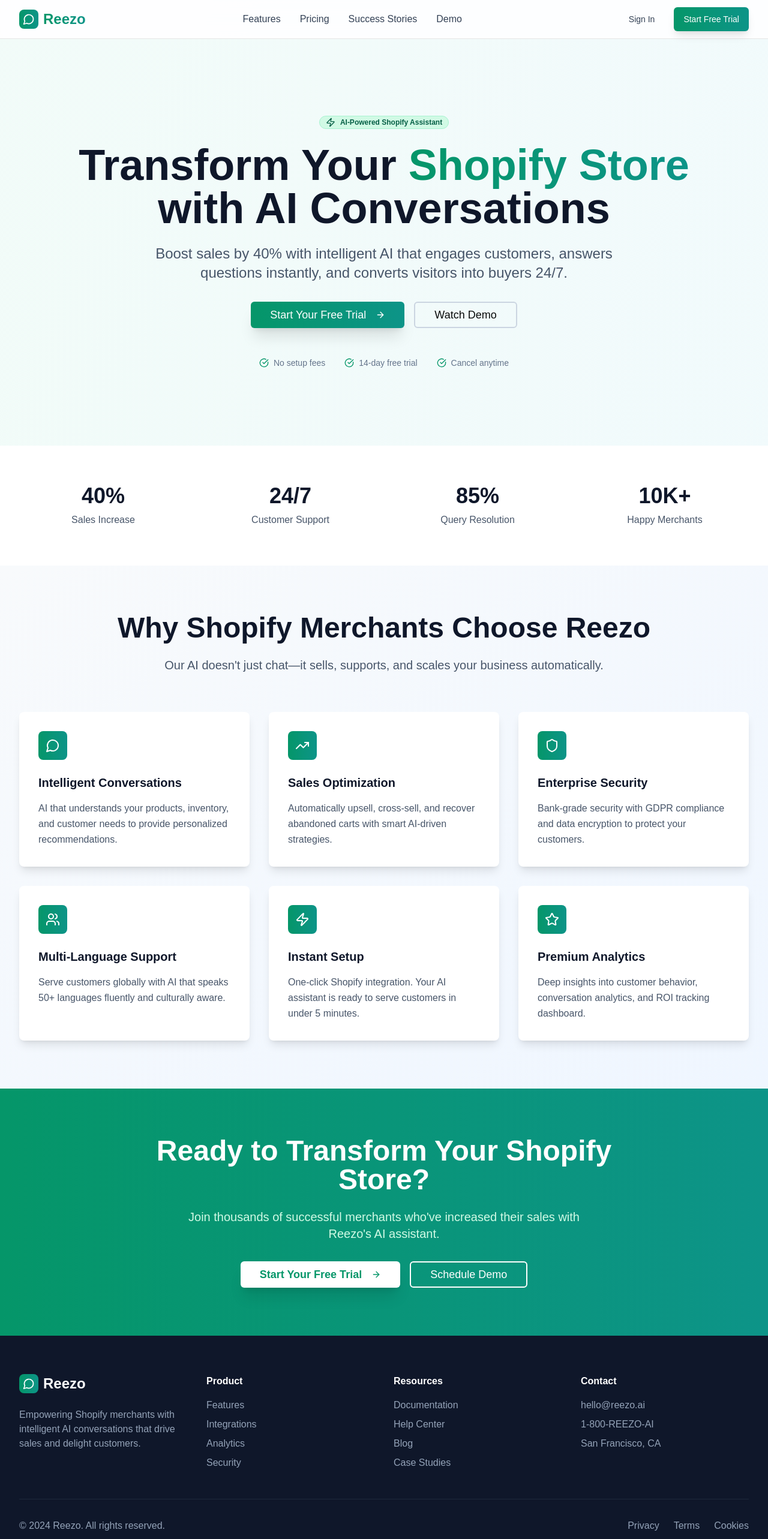
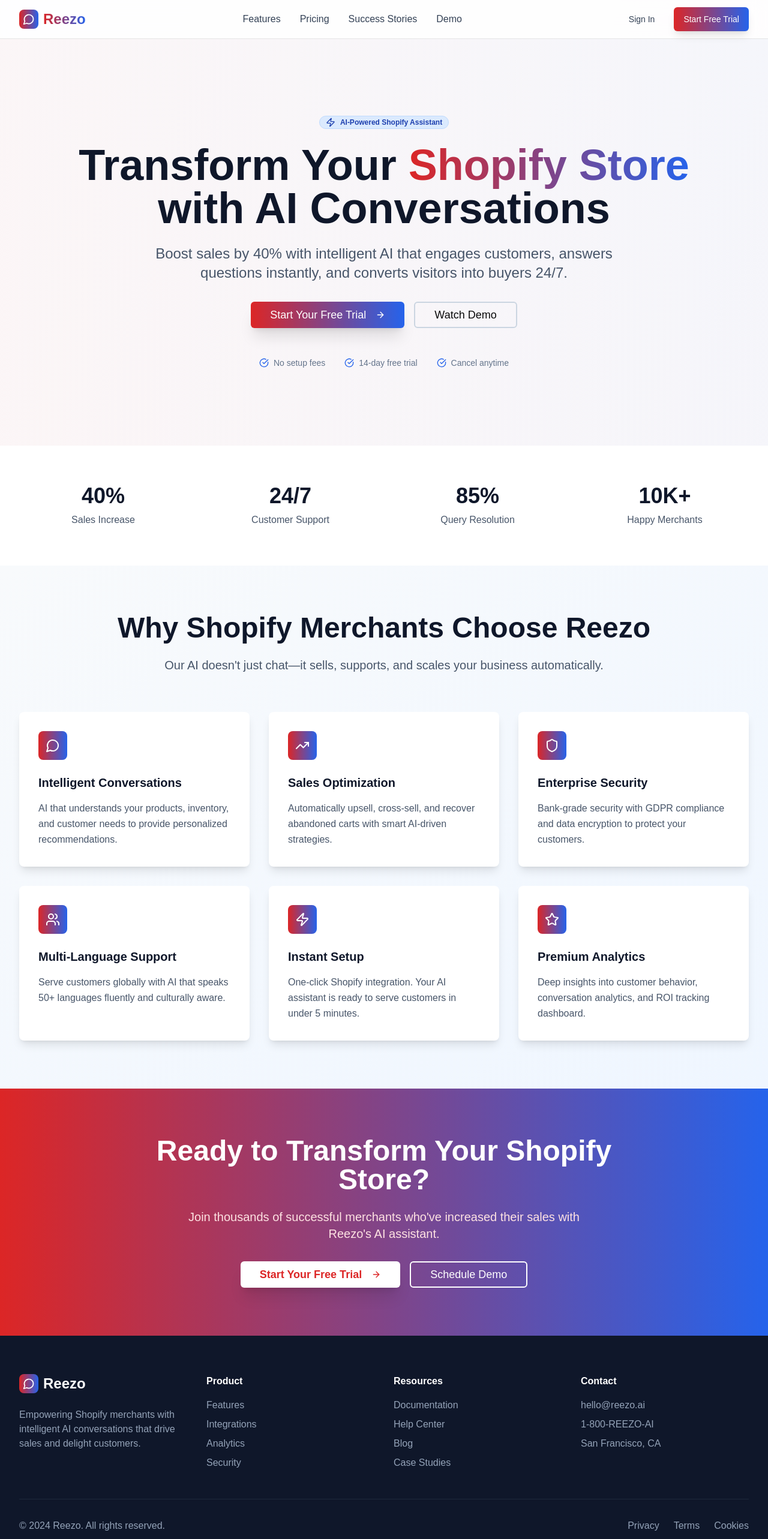
Before and after one commit to BalanaguYashwanth/reezo-website, a Next.js app: page / in a window 1280 px wide. Shown: the top 2566 px of the page at 60% size. Built offline with nearby package versions, Linux system fonts and the light colour scheme.

Commit message:
feat: update homepage with American flag color scheme
Switch to red, white, blue for premium US merchant appeal

#VERCEL_SKIP

Co-authored-by: B.yashwanth <36238382+BalanaguYashwanth@users.noreply.github.com>

```diff
--- a/app/page.tsx
+++ b/app/page.tsx
@@ -5,40 +5,40 @@ import { ArrowRight, MessageCircle, TrendingUp, Zap, Shield, Users, Star, CheckC
 
 export default function HomePage() {
   return (
-    <div className="min-h-screen bg-gradient-to-br from-slate-50 to-blue-50">
+    <div className="min-h-screen bg-gradient-to-br from-slate-50 to-red-50">
       {/* Navigation */}
       <nav className="border-b bg-white/80 backdrop-blur-md sticky top-0 z-50">
         <div className="max-w-7xl mx-auto px-4 sm:px-6 lg:px-8">
           <div className="flex justify-between items-center h-16">
             <div className="flex items-center space-x-2">
-              <div className="w-8 h-8 bg-gradient-to-r from-emerald-600 to-teal-600 rounded-lg flex items-center justify-center">
+              <div className="w-8 h-8 bg-gradient-to-r from-red-600 to-blue-600 rounded-lg flex items-center justify-center">
                 <MessageCircle className="w-5 h-5 text-white" />
               </div>
-              <span className="text-2xl font-bold bg-gradient-to-r from-emerald-600 to-teal-600 bg-clip-text text-transparent">
+              <span className="text-2xl font-bold bg-gradient-to-r from-red-600 to-blue-600 bg-clip-text text-transparent">
                 Reezo
               </span>
             </div>
 
             <div className="hidden md:flex items-center space-x-8">
-              <a href="#features" className="text-slate-700 hover:text-emerald-600 font-medium transition-colors">
+              <a href="#features" className="text-slate-700 hover:text-blue-600 font-medium transition-colors">
                 Features
               </a>
-              <a href="#pricing" className="text-slate-700 hover:text-emerald-600 font-medium transition-colors">
+              <a href="#pricing" className="text-slate-700 hover:text-blue-600 font-medium transition-colors">
                 Pricing
               </a>
-              <a href="#testimonials" className="text-slate-700 hover:text-emerald-600 font-medium transition-colors">
+              <a href="#testimonials" className="text-slate-700 hover:text-blue-600 font-medium transition-colors">
                 Success Stories
               </a>
-              <a href="#demo" className="text-slate-700 hover:text-emerald-600 font-medium transition-colors">
+              <a href="#demo" className="text-slate-700 hover:text-blue-600 font-medium transition-colors">
                 Demo
               </a>
             </div>
 
             <div className="flex items-center space-x-4">
-              <Button variant="ghost" className="text-slate-700 hover:text-emerald-600">
+              <Button variant="ghost" className="text-slate-700 hover:text-blue-600">
                 Sign In
               </Button>
-              <Button className="bg-gradient-to-r from-emerald-600 to-teal-600 hover:from-emerald-700 hover:to-teal-700 text-white shadow-lg">
+              <Button className="bg-gradient-to-r from-red-600 to-blue-600 hover:from-red-700 hover:to-blue-700 text-white shadow-lg">
                 Start Free Trial
               </Button>
             </div>
@@ -48,17 +48,17 @@ export default function HomePage() {
 
       {/* Hero Section */}
       <section className="relative py-20 lg:py-32 overflow-hidden">
-        <div className="absolute inset-0 bg-gradient-to-r from-emerald-50/50 to-teal-50/50"></div>
+        <div className="absolute inset-0 bg-gradient-to-r from-red-50/50 to-blue-50/50"></div>
         <div className="relative max-w-7xl mx-auto px-4 sm:px-6 lg:px-8">
           <div className="text-center">
-            <Badge className="mb-6 bg-emerald-100 text-emerald-800 hover:bg-emerald-200 border-emerald-200">
+            <Badge className="mb-6 bg-blue-100 text-blue-800 hover:bg-blue-200 border-blue-200">
               <Zap className="w-4 h-4 mr-2" />
               AI-Powered Shopify Assistant
             </Badge>
 
             <h1 className="text-4xl md:text-6xl lg:text-7xl font-bold text-slate-900 mb-6 leading-tight">
               Transform Your{" "}
-              <span className="bg-gradient-to-r from-emerald-600 to-teal-600 bg-clip-text text-transparent">
+              <span className="bg-gradient-to-r from-red-600 to-blue-600 bg-clip-text text-transparent">
                 Shopify Store
               </span>
               <br />
@@ -73,7 +73,7 @@ export default function HomePage() {
             <div className="flex flex-col sm:flex-row gap-4 justify-center items-center mb-12">
               <Button
                 size="lg"
-                className="bg-gradient-to-r from-emerald-600 to-teal-600 hover:from-emerald-700 hover:to-teal-700 text-white px-8 py-4 text-lg shadow-xl hover:shadow-2xl transition-all duration-300"
+                className="bg-gradient-to-r from-red-600 to-blue-600 hover:from-red-700 hover:to-blue-700 text-white px-8 py-4 text-lg shadow-xl hover:shadow-2xl transition-all duration-300"
               >
                 Start Your Free Trial
                 <ArrowRight className="ml-2 w-5 h-5" />
@@ -81,7 +81,7 @@ export default function HomePage() {
               <Button
                 size="lg"
                 variant="outline"
-                className="border-2 border-slate-300 hover:border-emerald-600 hover:text-emerald-600 px-8 py-4 text-lg bg-transparent"
+                className="border-2 border-slate-300 hover:border-blue-600 hover:text-blue-600 px-8 py-4 text-lg bg-transparent"
               >
                 Watch Demo
               </Button>
@@ -89,15 +89,15 @@ export default function HomePage() {
 
             <div className="flex items-center justify-center space-x-8 text-sm text-slate-500">
               <div className="flex items-center">
-                <CheckCircle className="w-4 h-4 text-emerald-600 mr-2" />
+                <CheckCircle className="w-4 h-4 text-blue-600 mr-2" />
                 No setup fees
               </div>
               <div className="flex items-center">
-                <CheckCircle className="w-4 h-4 text-emerald-600 mr-2" />
+                <CheckCircle className="w-4 h-4 text-blue-600 mr-2" />
                 14-day free trial
               </div>
               <div className="flex items-center">
-                <CheckCircle className="w-4 h-4 text-emerald-600 mr-2" />
+                <CheckCircle className="w-4 h-4 text-blue-600 mr-2" />
                 Cancel anytime
               </div>
             </div>
@@ -142,7 +142,7 @@ export default function HomePage() {
           <div className="grid md:grid-cols-2 lg:grid-cols-3 gap-8">
             <Card className="border-0 shadow-lg hover:shadow-xl transition-shadow duration-300 bg-white">
               <CardContent className="p-8">
-                <div className="w-12 h-12 bg-gradient-to-r from-emerald-600 to-teal-600 rounded-lg flex items-center justify-center mb-6">
+                <div className="w-12 h-12 bg-gradient-to-r from-red-600 to-blue-600 rounded-lg flex items-center justify-center mb-6">
                   <MessageCircle className="w-6 h-6 text-white" />
                 </div>
                 <h3 className="text-xl font-bold text-slate-900 mb-4">Intelligent Conversations</h3>
@@ -155,7 +155,7 @@ export default function HomePage() {
 
             <Card className="border-0 shadow-lg hover:shadow-xl transition-shadow duration-300 bg-white">
               <CardContent className="p-8">
-                <div className="w-12 h-12 bg-gradient-to-r from-emerald-600 to-teal-600 rounded-lg flex items-center justify-center mb-6">
+                <div className="w-12 h-12 bg-gradient-to-r from-red-600 to-blue-600 rounded-lg flex items-center justify-center mb-6">
                   <TrendingUp className="w-6 h-6 text-white" />
                 </div>
                 <h3 className="text-xl font-bold text-slate-900 mb-4">Sales Optimization</h3>
@@ -167,7 +167,7 @@ export default function HomePage() {
 
             <Card className="border-0 shadow-lg hover:shadow-xl transition-shadow duration-300 bg-white">
               <CardContent className="p-8">
-                <div className="w-12 h-12 bg-gradient-to-r from-emerald-600 to-teal-600 rounded-lg flex items-center justify-center mb-6">
+                <div className="w-12 h-12 bg-gradient-to-r from-red-600 to-blue-600 rounded-lg flex items-center justify-center mb-6">
                   <Shield className="w-6 h-6 text-white" />
                 </div>
                 <h3 className="text-xl font-bold text-slate-900 mb-4">Enterprise Security</h3>
@@ -179,7 +179,7 @@ export default function HomePage() {
 
             <Card className="border-0 shadow-lg hover:shadow-xl transition-shadow duration-300 bg-white">
               <CardContent className="p-8">
-                <div className="w-12 h-12 bg-gradient-to-r from-emerald-600 to-teal-600 rounded-lg flex items-center justify-center mb-6">
+                <div className="w-12 h-12 bg-gradient-to-r from-red-600 to-blue-600 rounded-lg flex items-center justify-center mb-6">
                   <Users className="w-6 h-6 text-white" />
                 </div>
                 <h3 className="text-xl font-bold text-slate-900 mb-4">Multi-Language Support</h3>
@@ -191,7 +191,7 @@ export default function HomePage() {
 
             <Card className="border-0 shadow-lg hover:shadow-xl transition-shadow duration-300 bg-white">
               <CardContent className="p-8">
-                <div className="w-12 h-12 bg-gradient-to-r from-emerald-600 to-teal-600 rounded-lg flex items-center justify-center mb-6">
+                <div className="w-12 h-12 bg-gradient-to-r from-red-600 to-blue-600 rounded-lg flex items-center justify-center mb-6">
                   <Zap className="w-6 h-6 text-white" />
                 </div>
                 <h3 className="text-xl font-bold text-slate-900 mb-4">Instant Setup</h3>
@@ -203,7 +203,7 @@ export default function HomePage() {
 
             <Card className="border-0 shadow-lg hover:shadow-xl transition-shadow duration-300 bg-white">
               <CardContent className="p-8">
-                <div className="w-12 h-12 bg-gradient-to-r from-emerald-600 to-teal-600 rounded-lg flex items-center justify-center mb-6">
+                <div className="w-12 h-12 bg-gradient-to-r from-red-600 to-blue-600 rounded-lg flex items-center justify-center mb-6">
                   <Star className="w-6 h-6 text-white" />
                 </div>
                 <h3 className="text-xl font-bold text-slate-900 mb-4">Premium Analytics</h3>
@@ -217,16 +217,16 @@ export default function HomePage() {
       </section>
 
       {/* CTA Section */}
-      <section className="py-20 bg-gradient-to-r from-emerald-600 to-teal-600">
+      <section className="py-20 bg-gradient-to-r from-red-600 to-blue-600">
         <div className="max-w-4xl mx-auto text-center px-4 sm:px-6 lg:px-8">
           <h2 className="text-3xl md:text-5xl font-bold text-white mb-6">Ready to Transform Your Shopify Store?</h2>
-          <p className="text-xl text-emerald-100 mb-8 max-w-2xl mx-auto">
+          <p className="text-xl text-red-100 mb-8 max-w-2xl mx-auto">
             Join thousands of successful merchants who've increased their sales with Reezo's AI assistant.
           </p>
           <div className="flex flex-col sm:flex-row gap-4 justify-center">
             <Button
               size="lg"
-              className="bg-white text-emerald-600 hover:bg-slate-50 px-8 py-4 text-lg font-semibold shadow-xl"
+              className="bg-white text-red-600 hover:bg-slate-50 px-8 py-4 text-lg font-semibold shadow-xl"
             >
               Start Your Free Trial
               <ArrowRight className="ml-2 w-5 h-5" />
@@ -234,7 +234,7 @@ export default function HomePage() {
             <Button
               size="lg"
               variant="outline"
-              className="border-2 border-white text-white hover:bg-white hover:text-emerald-600 px-8 py-4 text-lg bg-transparent"
+              className="border-2 border-white text-white hover:bg-white hover:text-red-600 px-8 py-4 text-lg bg-transparent"
             >
               Schedule Demo
             </Button>
@@ -248,7 +248,7 @@ export default function HomePage() {
           <div className="grid md:grid-cols-4 gap-8">
             <div className="col-span-1">
               <div className="flex items-center space-x-2 mb-6">
-                <div className="w-8 h-8 bg-gradient-to-r from-emerald-600 to-teal-600 rounded-lg flex items-center justify-center">
+                <div className="w-8 h-8 bg-gradient-to-r from-red-600 to-blue-600 rounded-lg flex items-center justify-center">
                   <MessageCircle className="w-5 h-5 text-white" />
                 </div>
                 <span className="text-2xl font-bold">Reezo</span>
```
Also changed, not shown: package.json (+37 -37 lines), components.json, next.config.mjs (line endings or trailing spaces), 2 other files (tests, documents, lock files or other folders).
